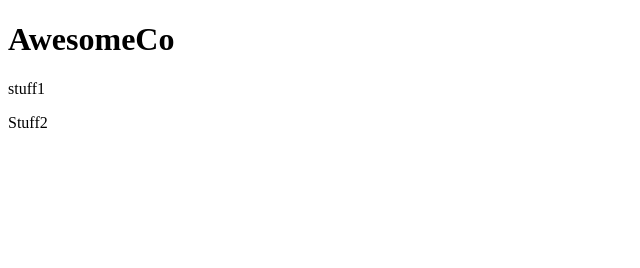
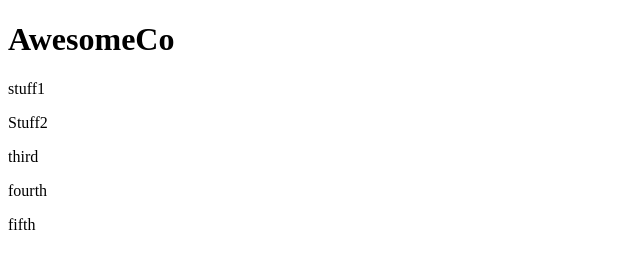
Before and after one commit to chubbybunnies/practice_awesomeco_2016, a plain HTML site: page index.html in a window 1280 px wide. Shown: the whole page, without its empty margins (0-640 px from the left). Drawn offline with Linux system fonts and the light colour scheme.

Commit message:
add three paragraphs to homepage

```diff
--- a/index.html
+++ b/index.html
@@ -8,5 +8,8 @@
 <h1>AwesomeCo</h1>
 <p>stuff1</p>
 <p>Stuff2</p>
+<p>third</p>
+<p>fourth</p>
+<p>fifth</p>
 </body>
 </html>
```
